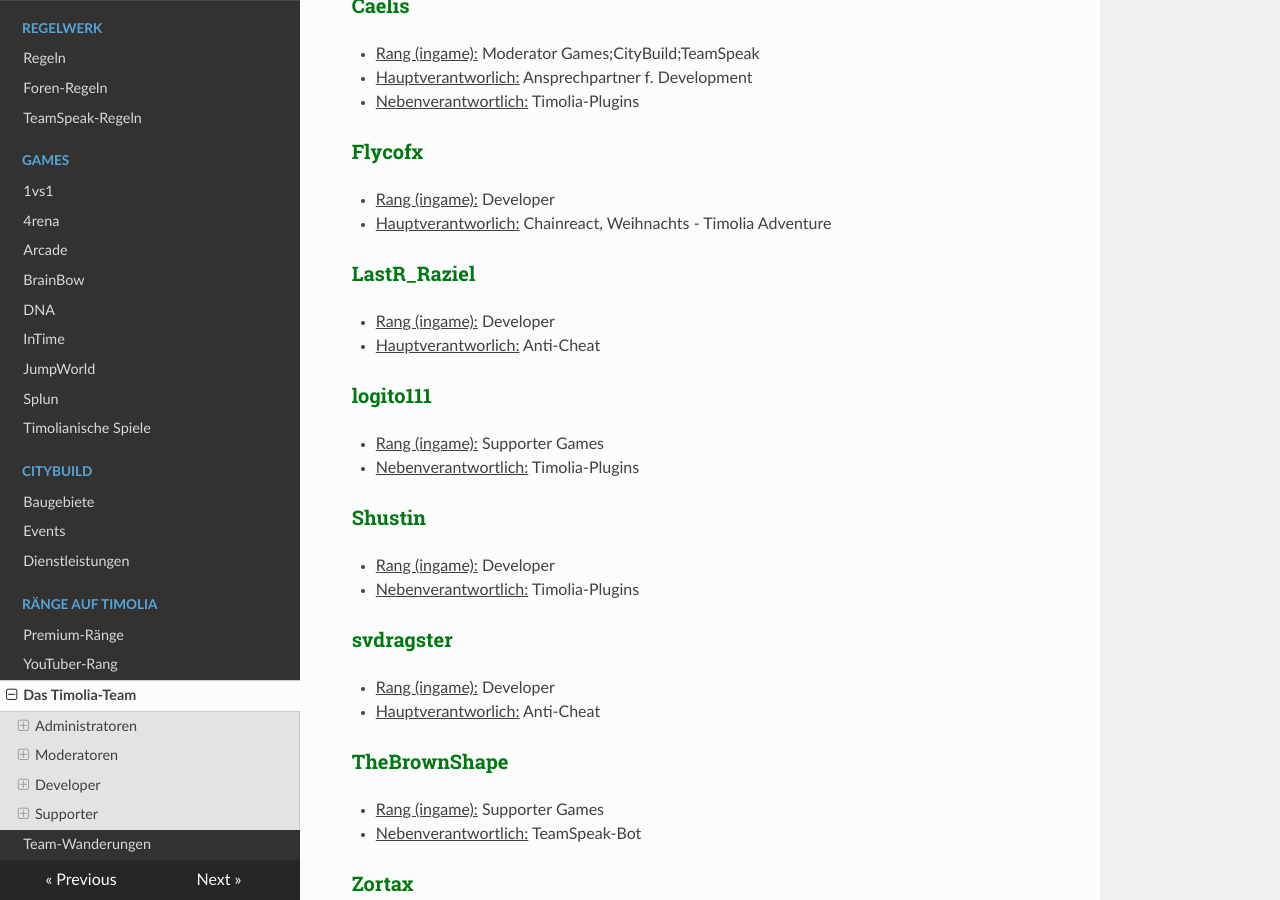
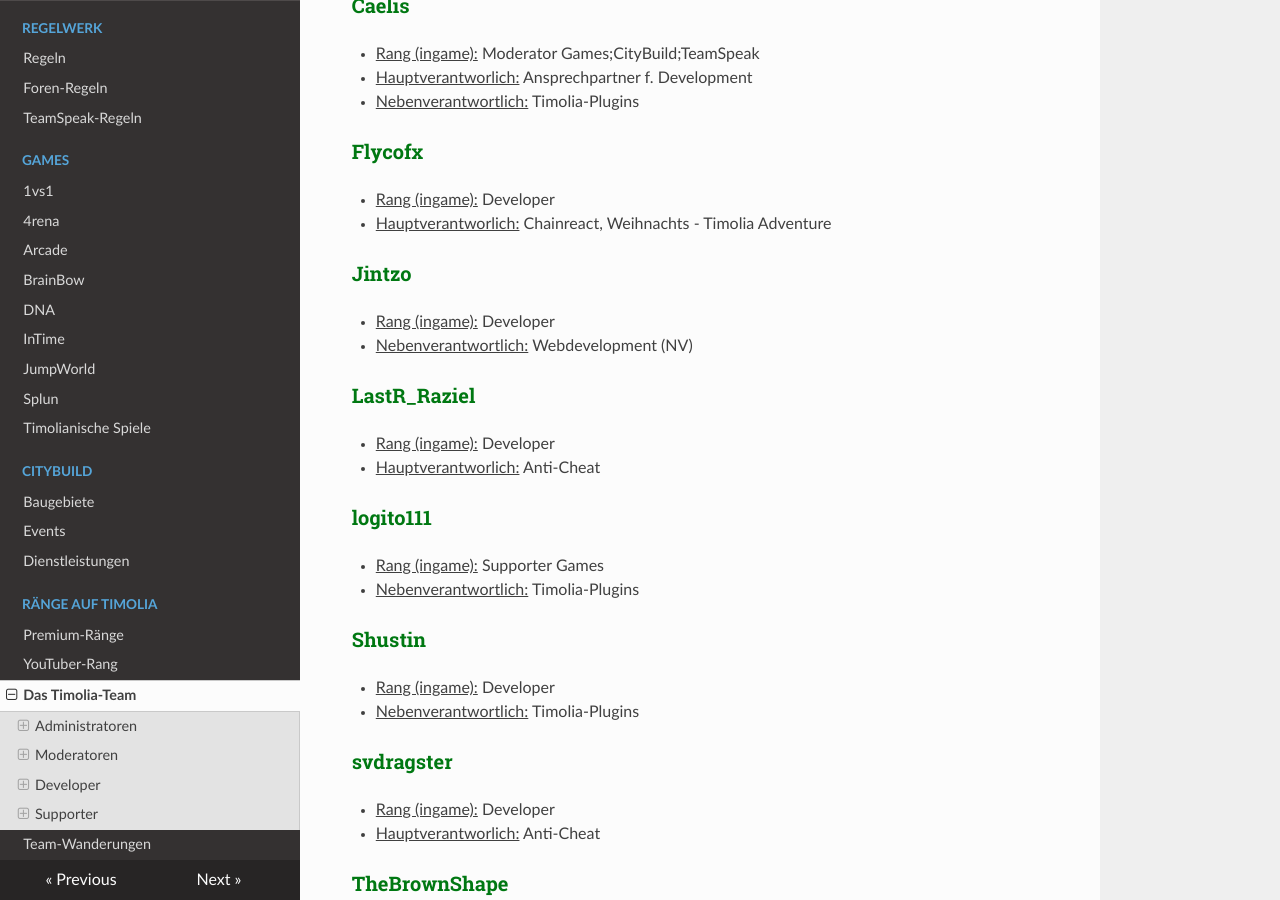
Before and after one commit to TimoliaDE/HowTo, an MkDocs documentation site: the page built from docs/ranks/team.md, in a window 1280 px wide and 900 px high, scrolled down 2694 px. Built offline with MkDocs 1.6.1, drawn with Linux system fonts in a browser that asks for light colours; nearby versions of some CDN libraries; old or Windows-style settings are respelled for this version of MkDocs.

Commit message:
added Jintzo

```diff
--- a/docs/ranks/team.md
+++ b/docs/ranks/team.md
@@ -93,6 +93,10 @@ Sie kümmern sich um die Timolia-Plugins, entwickeln neue Features und Spielmodi
 ### <strong><span style="color:#007812">Flycofx</span></strong>
 - <u>Rang (ingame):</u> Developer
 - <u>Hauptverantworlich:</u> Chainreact, Weihnachts - Timolia Adventure
+
+### <strong><span style="color:#007812">Jintzo</span></strong>
+- <u>Rang (ingame):</u> Developer
+- <u>Nebenverantwortlich:</u>  Webdevelopment (NV)
 
 ### <strong><span style="color:#007812">LastR_Raziel</span></strong>
 - <u>Rang (ingame):</u> Developer
```
Also changed, not shown: docs/ranks/wanderungen.md (+1 -0 lines).
